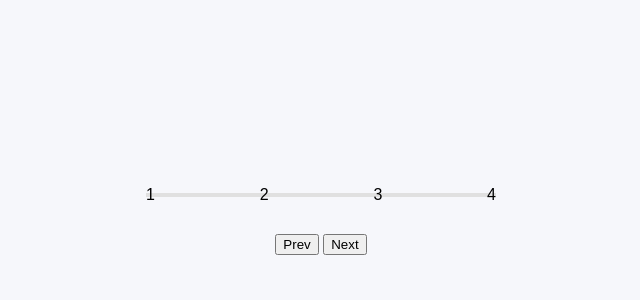
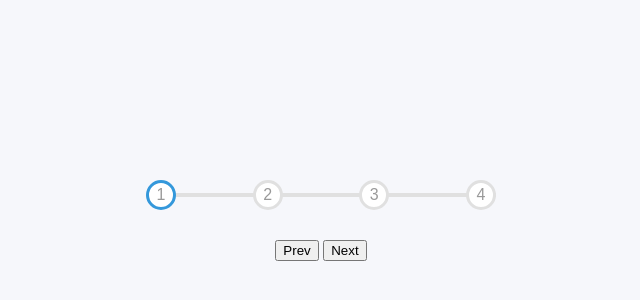
Before and after one commit to Ashley426/progressBar, a plain HTML site: page index.html in a window 1280 px wide. Shown: the part 180-480 px from the top of the page, without its empty margins (319-959 px from the left). Drawn offline with Linux system fonts and the light colour scheme; a web font is replaced by a local one.

Commit message:
added circle to bar

```diff
--- a/style.css
+++ b/style.css
@@ -53,3 +53,21 @@ body{
     z-index: -1;
     transition: 0.4s ease;
 }
+
+.circle{
+    background-color: #fff;
+    color: #999;
+    border-radius: 50%;
+    height: 30px;
+    width: 30px;
+    display: flex;
+    align-items: center;
+    justify-content: center;
+    border: 3px solid #e0e0e0;
+    transition: 0.4s ease;
+}
+
+.circle.active{
+    border-color: #3498db;
+
+}
```
